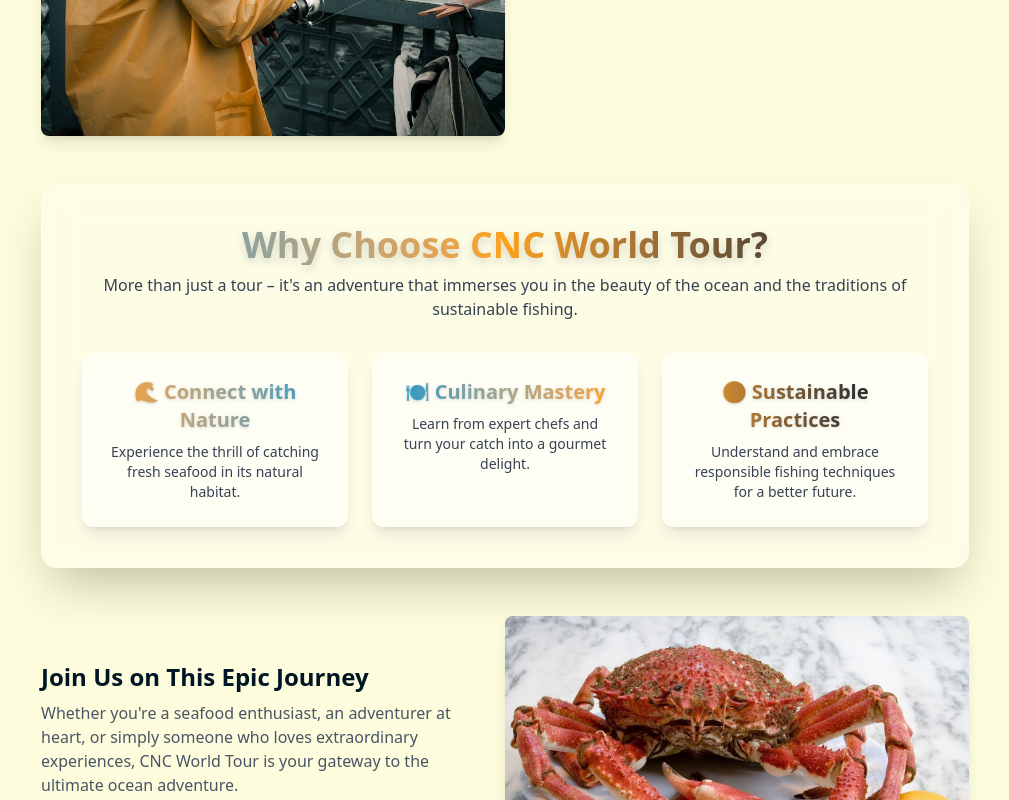
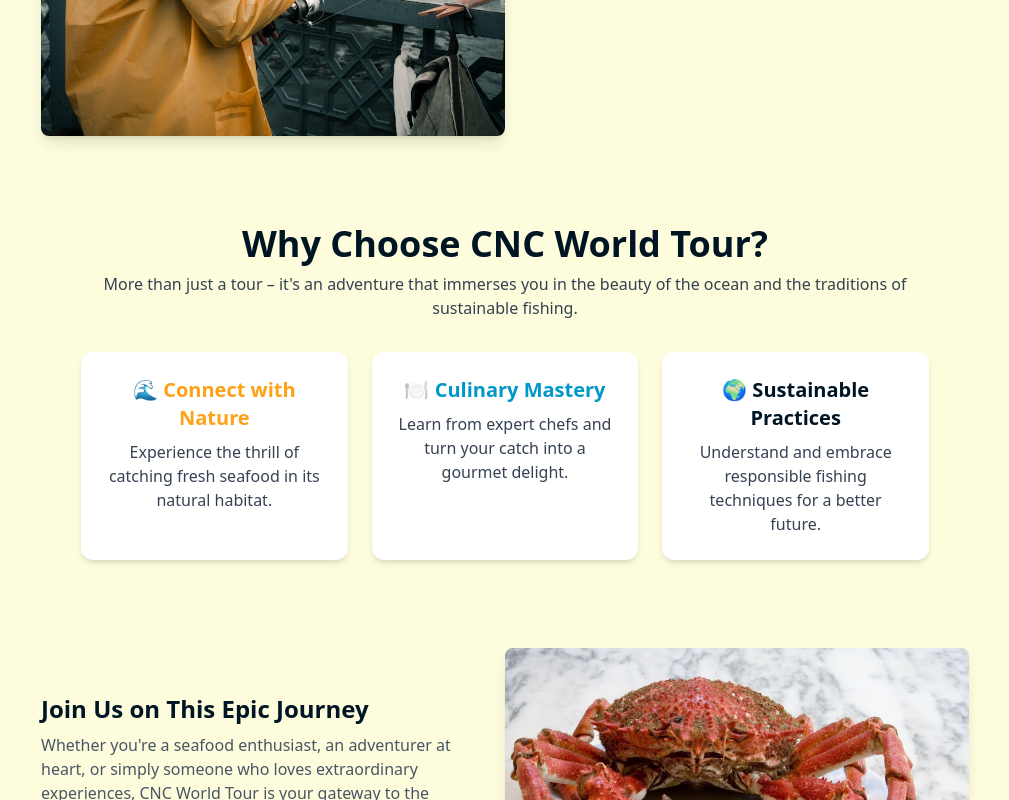
Before and after one commit to ThaminduAW/Project-CNC-Web-Portal, a React (Vite) app in the folder frontend/: page /about in a window 1280 px wide. Shown: the part 596-1396 px from the top of the page, without its empty margins (135-1144 px from the left). Built offline with nearby package versions, Linux system fonts and the light colour scheme.

Commit message:
Refactor About component for improved design and readability: Updated styling for the "Why Choose CNC World Tour?" section, enhancing visual appeal with new background colors and typography. Simplified key highlights layout for better user engagement and clarity.

```diff
--- a/frontend/src/pages/Home/About.jsx
+++ b/frontend/src/pages/Home/About.jsx
@@ -34,30 +34,27 @@
         </div>
 
         {/* Why Choose CNC Section */}
-        <div className="bg-white/30 backdrop-blur-lg p-6 md:p-10 mt-12 rounded-2xl shadow-2xl border border-white/30">
-          <h2 className="text-3xl md:text-4xl font-extrabold text-center mb-2 bg-gradient-to-r from-[#0098c9ff] via-[#fea116ff] to-[#001524ff] bg-clip-text text-transparent drop-shadow-lg">
+        <div className="bg-[#fdfcdcff] p-6 md:p-10 mt-12 ">
+          <h2 className="text-3xl md:text-4xl font-bold text-center mb-2 text-[#001524ff]">
             Why Choose CNC World Tour?
           </h2>
-          <p className="text-gray-700 text-center mt-2 font-medium">
+          <p className="text-gray-700 text-center mt-2">
             More than just a tour – it's an adventure that immerses you in the beauty of the ocean and the traditions of sustainable fishing.
           </p>
 
           {/* Key Highlights */}
           <div className="grid grid-cols-1 md:grid-cols-3 gap-6 mt-8">
-            <div className="p-6 bg-white/40 backdrop-blur-lg rounded-xl shadow-lg text-center border border-white/30 hover:border-[#fea116ff] transition-all duration-300 group relative overflow-hidden">
-              <div className="absolute -inset-1 rounded-xl pointer-events-none group-hover:animate-glow border-2 border-transparent group-hover:border-[#fea116ff] transition-all duration-300"></div>
-              <h3 className="font-semibold text-xl mb-2 bg-gradient-to-r from-[#fea116ff] to-[#0098c9ff] bg-clip-text text-transparent drop-shadow">🌊 Connect with Nature</h3>
-              <p className="text-sm text-gray-700 font-medium">Experience the thrill of catching fresh seafood in its natural habitat.</p>
+            <div className="p-6 bg-[#ffffff] rounded-xl shadow-md text-center hover:shadow-lg transition-shadow duration-300">
+              <h3 className="font-semibold text-xl mb-2 text-[#fea116ff]">🌊 Connect with Nature</h3>
+              <p className="text-gray-700">Experience the thrill of catching fresh seafood in its natural habitat.</p>
             </div>
-            <div className="p-6 bg-white/40 backdrop-blur-lg rounded-xl shadow-lg text-center border border-white/30 hover:border-[#fea116ff] transition-all duration-300 group relative overflow-hidden">
-              <div className="absolute -inset-1 rounded-xl pointer-events-none group-hover:animate-glow border-2 border-transparent group-hover:border-[#fea116ff] transition-all duration-300"></div>
-              <h3 className="font-semibold text-xl mb-2 bg-gradient-to-r from-[#0098c9ff] to-[#fea116ff] bg-clip-text text-transparent drop-shadow">🍽 Culinary Mastery</h3>
-              <p className="text-sm text-gray-700 font-medium">Learn from expert chefs and turn your catch into a gourmet delight.</p>
+            <div className="p-6 bg-[#ffffff] rounded-xl shadow-md text-center hover:shadow-lg transition-shadow duration-300">
+              <h3 className="font-semibold text-xl mb-2 text-[#0098c9ff]">🍽 Culinary Mastery</h3>
+              <p className="text-gray-700">Learn from expert chefs and turn your catch into a gourmet delight.</p>
             </div>
-            <div className="p-6 bg-white/40 backdrop-blur-lg rounded-xl shadow-lg text-center border border-white/30 hover:border-[#fea116ff] transition-all duration-300 group relative overflow-hidden">
-              <div className="absolute -inset-1 rounded-xl pointer-events-none group-hover:animate-glow border-2 border-transparent group-hover:border-[#fea116ff] transition-all duration-300"></div>
-              <h3 className="font-semibold text-xl mb-2 bg-gradient-to-r from-[#fea116ff] to-[#001524ff] bg-clip-text text-transparent drop-shadow">🌍 Sustainable Practices</h3>
-              <p className="text-sm text-gray-700 font-medium">Understand and embrace responsible fishing techniques for a better future.</p>
+            <div className="p-6 bg-[#ffffff] rounded-xl shadow-md text-center hover:shadow-lg transition-shadow duration-300">
+              <h3 className="font-semibold text-xl mb-2 text-[#001524ff]">🌍 Sustainable Practices</h3>
+              <p className="text-gray-700">Understand and embrace responsible fishing techniques for a better future.</p>
             </div>
           </div>
         </div>
```
